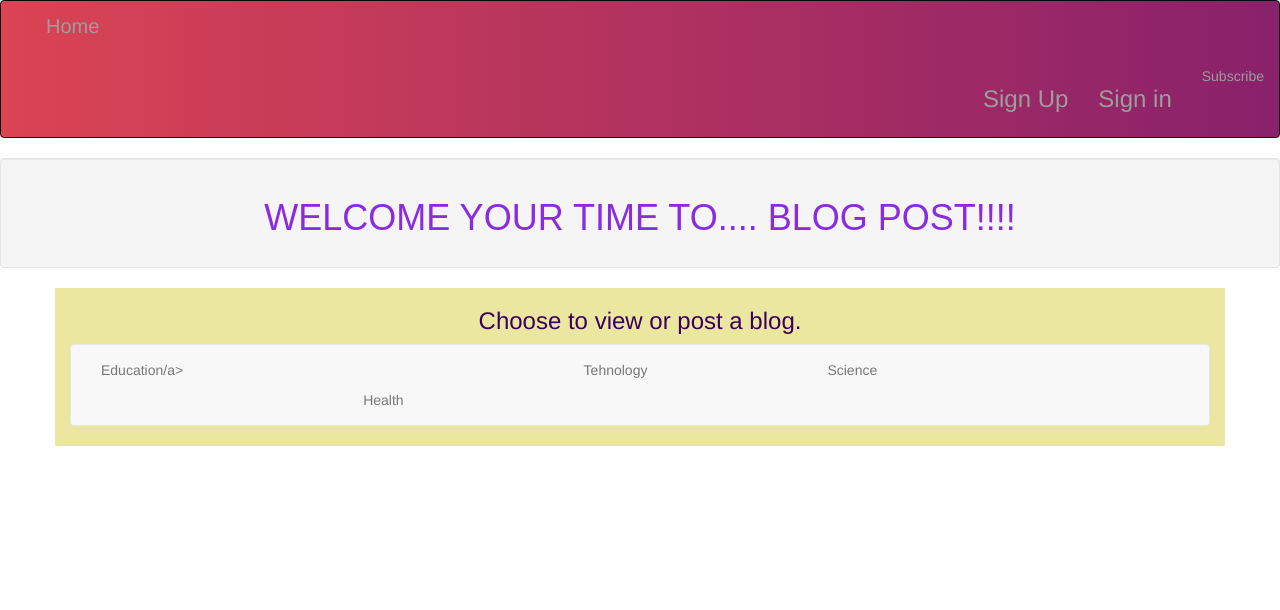
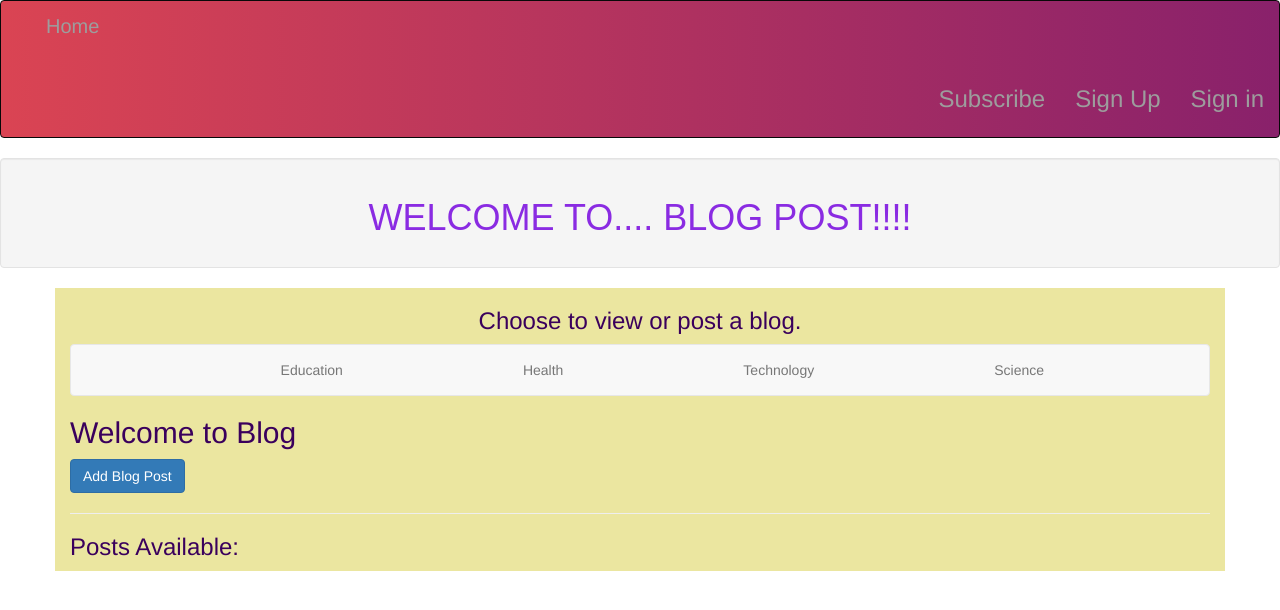
Before and after one commit to FrancisSakwa89/Blog, a Flask app: page / in a window 1280 px wide. Shown: the top 610 px of the page. Run offline with Flask 2, Linux system fonts and the light colour scheme; data that the repository does not hold is empty; some libraries are stand-ins or nearby versions; some web fonts are replaced.

Commit message:
applied styles to the app

```diff
--- a/app/auth/views.py
+++ b/app/auth/views.py
@@ -21,7 +21,7 @@ def login():
 
         flash('Invalid username or Password')
 
-    title = "Pitch login"
+    title = "Blog login"
     return render_template('auth/login.html',login_form = login_form,title=title)
 
 
@@ -44,7 +44,7 @@ def register():
         db.session.add(user)
         db.session.commit()
 
-        mail_message("WELCOME TO ONE-MINUTE PITCH","email/welcome_user",user.email,user=user)
+        mail_message("WELCOME TO BLOG POST","email/welcome_user",user.email,user=user)
 
         return redirect(url_for('auth.login'))
         title = "New Account"
--- a/app/email.py
+++ b/app/email.py
@@ -9,5 +9,5 @@ def mail_message(subject,template,to,**kwargs):
 
   email = Message(subject,sender=sender_email,recipients=[to])
   email.body= render_template(template + '.txt',**kwargs)
-  email.html= render_template(template + '.html',**kwargs)
+  email.html= render_template(template + '.txt',**kwargs)
   mail.send(email)
--- a/app/main/views.py
+++ b/app/main/views.py
@@ -109,7 +109,7 @@ def subscribe():
         db.session.add(user)
         db.session.commit()
 
-        mail_message("Welcome To Peach Blog","email/sub",user.email,user=user)
+        mail_message("Welcome To Blog post","email/sub",user.email,user=user)
 
         return redirect(url_for('.index'))
     title = "New Subscription"
--- a/app/templates/auth/login.html
+++ b/app/templates/auth/login.html
@@ -2,7 +2,7 @@
 {% import 'bootstrap/wtf.html' as wtf%}
 
 {% block content %}
-<div class="container">
+<div class="container" style="background-color:rgb(235,230,160)">
     <div class="row">
       <div class= "col-md-2"> </div>
       <div class="col-md-8">
--- a/app/templates/auth/register.html
+++ b/app/templates/auth/register.html
@@ -2,7 +2,7 @@
 {% import 'bootstrap/wtf.html' as wtf%}
 
 {% block content %}
-<div class="container">
+<div class="container" style="background-color:rgb(235,230,160)">
 <div class="row">
 <div class="col-md-2"> </div>
 <div class="col-md-8">
--- a/app/templates/email/sub.txt
+++ b/app/templates/email/sub.txt
@@ -1,3 +1,3 @@
-Hello there!
+Hello friend!
 
-There's a new post on Blog Peach.
+There's a new post on Blog Post.
--- a/app/templates/email/welcome_user.txt
+++ b/app/templates/email/welcome_user.txt
@@ -1,5 +1,5 @@
 Hello {{user.username}}!
 
-Welcome to Peach Blog.
+Welcome to Blog Post.
 
-Thank you for signing up.
+Thank you for signing up. enjoy the services
--- a/app/templates/index.html
+++ b/app/templates/index.html
@@ -23,7 +23,7 @@
     {% block content %}
 
     <div class="well">
-        <H1 style="font-family:sans-serif;text-align: center;color: blueviolet;"> WELCOME  YOUR TIME TO.... BLOG POST!!!!</H1>
+        <H1 style="font-family:sans-serif;text-align: center;color: blueviolet;"> WELCOME  TO.... BLOG POST!!!!</H1>
 
     </div>
     <div class="container" style="background-color:rgb(235,230,160);color:#3A005C">
@@ -32,10 +32,10 @@
 
             <!-- Collect the nav links, forms, and other content for toggling -->
             <div class="collapse navbar-collapse navbar-ex1-collapse" id="pro">
-                <ul class="nav navbar-nav">
-                    <li style="padding-right:150px; color:green;"><a href="/pitch">Education/a></li>
+                <ul class="nav navbar-nav navbar-right">
+                    <li style="padding-right:150px; color:green;"><a href="/pitch">Education</a></li>
                     <li style="padding-right:150px; color:green;"><a href="/product">Health</a></li>
-                    <li style="padding-right:150px; color:green"><a href="/interview">Tehnology</a></li>
+                    <li style="padding-right:150px; color:green"><a href="/interview">Technology</a></li>
                     <li style="padding-right:150px; color:green"><a href="/promotion">Science</a></li>
 
                 </ul>
@@ -44,34 +44,32 @@
 
 
 
-        {% for prodo in index %}
-        <div class="well" style="text-align:center;">
-            <ol>
-                <h3>Category: {{prodo.category}}</h3>
-                <H3 style="font-family: 'Sans', cursive;">{{prodo.body}}</H3>
-                <p>By:{{prodo.post}}</p>
-                <p>{{prodo.date_posted}}</p>
-                <a href="/comment/4">comment</a>
+        <div id="category">
+            <h2>Welcome to Blog</h2>
+            <a class="btn btn-primary text-center " href="{{url_for('main.new_post')}}"><span ></span> Add Blog Post</a>
+            <hr>
 
-                <h3>Comments</h3>
-           {% for comment in comm %}
-           {{comment.poster}}
-           By:{{ comment.comment }}
+            <h3> Posts Available:</h3>
 
-           {% endfor %}
+            {% for post in posts %}
+            <div class="panel panel-primary">
+                <div class="panel-heading">
+                  <h3 class="panel-title">{{post.post_title}}</h3>
+                </div>
+                <div class="panel-body">
+                    <p class='firstletter'>{{post.post_text}}</p>
+                </div>
+                {% if current_user.is_authenticated %}
+                <div class="panel-footer">
+                  <a class="btn btn-success text-center" href="{{url_for('main.view_post', id=post.id)}}">View Comments</a>
+                  <a class="btn btn-warning text-center" href="{{url_for('main.update_post', id=post.id)}}">Update Post</a>
+                  <a class="btn btn-danger text-center" href="{{url_for('main.delete_post', id=post.id)}}">Delete Post</a>
+                </div>
 
-            </ol>
-        </div>
-        <div class="panel-footer">
-            <a class="btn btn-primary text-center" href="{{url_for('main.view_post', id=post.id)}}">View Comments</a>
-            <a class="btn btn-info text-center" href="{{url_for('main.update_post', id=post.id)}}">Update Post</a>
-            <a class="btn btn-danger text-center" href="{{url_for('main.delete_post', id=post.id)}}">Delete Post</a>
-          </div>
+                {% else %}
+                <div class="panel-footer"><a class="btn btn-primary text-center" href="{{url_for('main.view_post', id=post.id)}}">View Comments</a></div>
+                {%endif%}
+            </div>
+            {% endfor %}
 
-        {% endfor %}
-    </div>
-
-    {% endblock%}
-</body>
-
-</html>
+          {% endblock %}
--- a/app/templates/navbar.html
+++ b/app/templates/navbar.html
@@ -24,9 +24,10 @@
                 <li class="pro"><a href="{{url_for('main.profile',uname=current_user.username)}}"><H3>profile</H3></a></li>
                 <li><a href="{{url_for('auth.logout')}}"><H3>Sign out</H3></a></li>
                 {% else %}
+                <li><a href="{{url_for('main.subscribe')}}"><h3>Subscribe</h3></a></li>
+
                 <li><a href="{{url_for('auth.register')}}"><H3>Sign Up</H3></a></li>
                 <li><a href="{{url_for('auth.login')}}"><H3>Sign in</H3></a></li>
-                <li><a href="{{url_for('main.subscribe')}}">Subscribe</a></li>
 
                 {%endif%}
               </ul>
--- a/app/templates/subscribe.html
+++ b/app/templates/subscribe.html
@@ -5,7 +5,7 @@
 
 {% block content %}
 
-<div class="container">
+<div class="container" style="background-color:rgb(235,230,160)">
 
 			{{ wtf.quick_form(form) }}
 
--- a/app/templates/view.html
+++ b/app/templates/view.html
@@ -2,14 +2,13 @@
 <!-- content block -->
 {% block content %}
 
-<div id='view'>
+<div id='view' style="text-align: center;background-color:rgb(235,230,160) ">
   <h2 id='view-title'>{{post.post_title}}</h2>
   <p class='content firstletter '>{{post.post_text}}</p>
 
   <br>
   <hr>
-  <a class="btn btn-primary text-center " href="{{url_for('main.new_comment', id=post.id)}}"><span class="glyphicon glyphicon-plus"
-    aria-hidden="true"></span> Comment</a>
+  <a class="btn btn-success text-center " href="{{url_for('main.new_comment', id=post.id)}}"><span></span> Comment</a>
 
   <br>
     <br>
```
Also changed, not shown: app/templates/profile/profile.html (+14 -13 lines).
